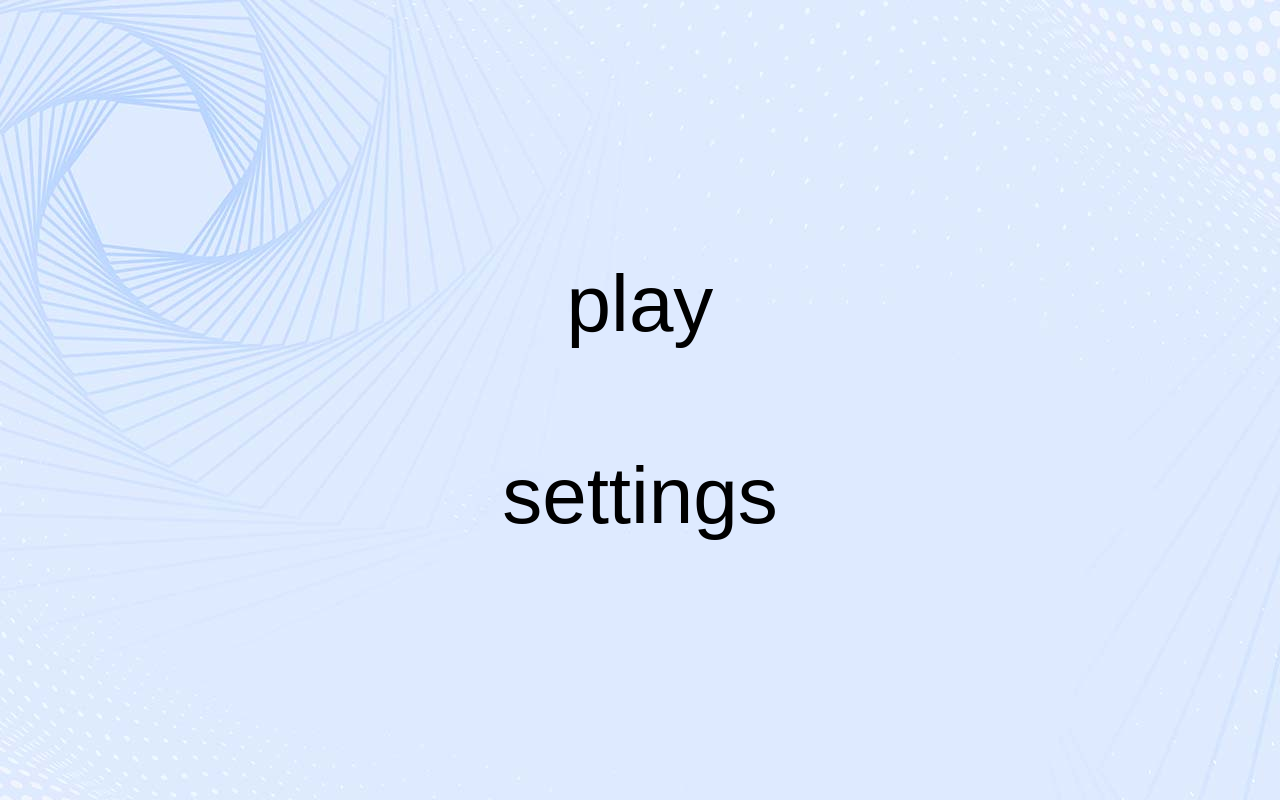
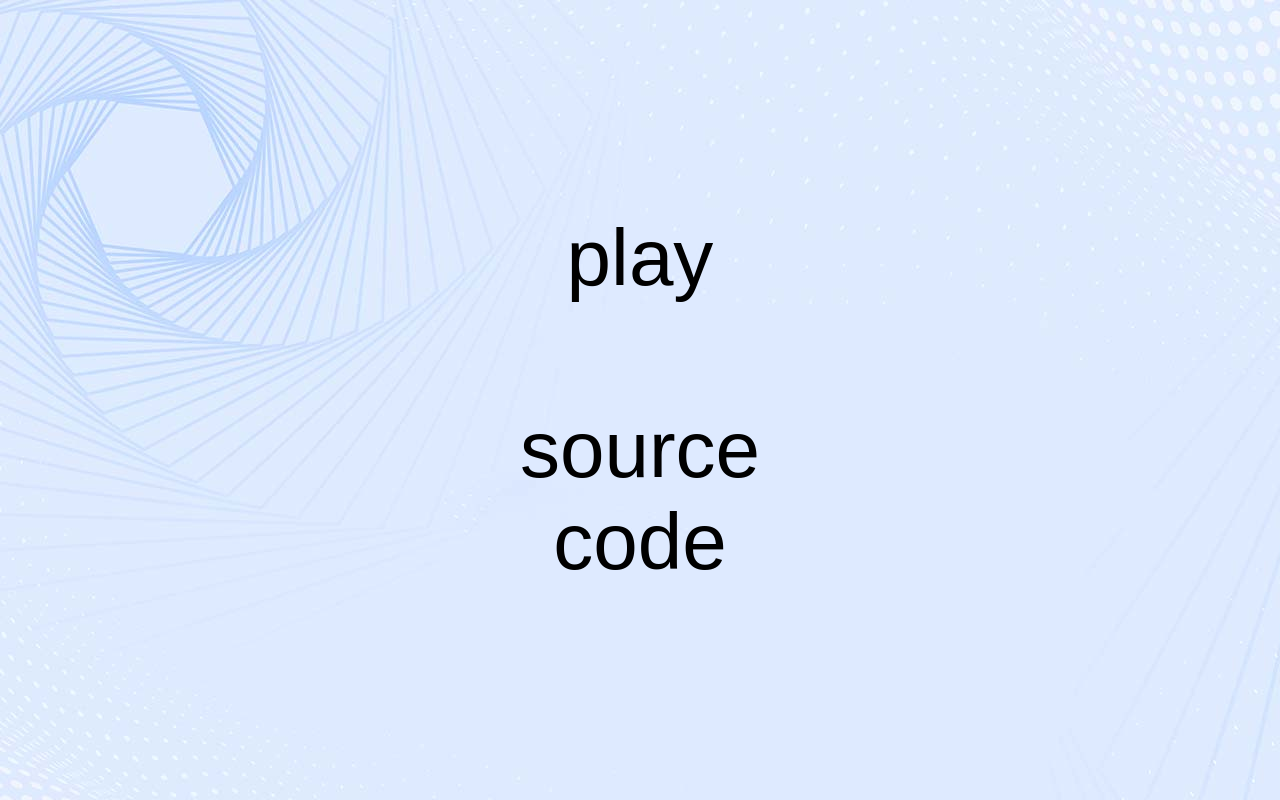
Before and after one commit to Nonene2546/toc-final, a plain HTML site: page index.html in a window 1280 px wide. Drawn offline with Linux system fonts and the light colour scheme; a web font is replaced by a local one.

Commit message:
<feat> add link to source code

```diff
--- a/index.css
+++ b/index.css
@@ -5,6 +5,11 @@ body {
   -ms-user-select: none;
   background-image: url('images/main-menu.jpg');
   overflow: hidden;
+}
+
+a{
+  color: black;
+  text-decoration: none;
 }
 
 html, body{
--- a/index.html
+++ b/index.html
@@ -11,7 +11,7 @@
 <body>
   <div class="container" id="container">
     <div class="menu" id="play-button">play</div>
-    <div class="menu">settings</div>
+    <div class="menu"><a href="https://github.com/Nonene2546/toc-final" target="_blank">source code</a></div>
   </div>
   <script src="transition.js"></script>
   <script src="index.js"></script>
```
